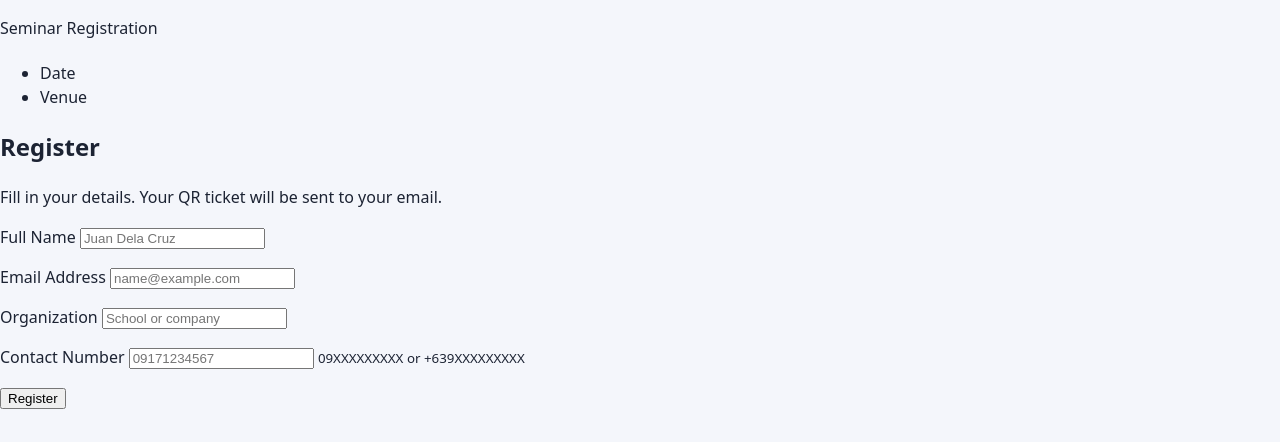
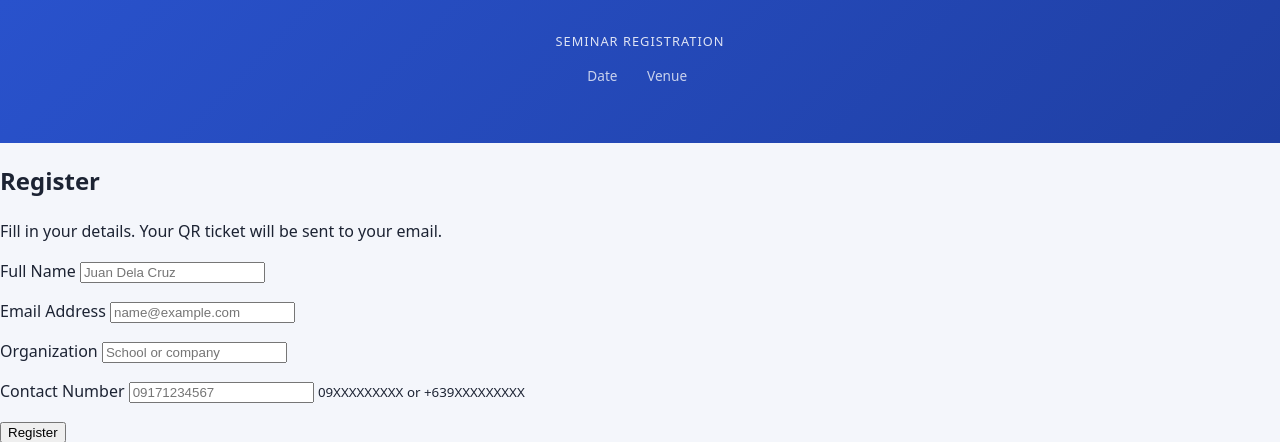
Before and after one commit to lauurnce/my-side-projects, a Python web app: template seminar-registration/app/templates/index.html in a window 1280 px wide. Shown: the top 442 px of the page. Run offline with Jinja, Linux system fonts and the light colour scheme; the template is opened without the code that fills it, so the values that code supplies are empty.

Commit message:
style(header): style event header

```diff
--- a/seminar-registration/app/static/css/style.css
+++ b/seminar-registration/app/static/css/style.css
@@ -22,3 +22,15 @@ body {
   color: var(--text);
   line-height: 1.5;
 }
+
+/* Header */
+.event-header {
+  background: linear-gradient(135deg, var(--primary), var(--primary-dark));
+  color: #fff;
+  padding: 2rem 1rem 3.5rem;
+  text-align: center;
+}
+.event-header h1 { margin: 0.25rem 0 0.75rem; font-size: clamp(1.5rem, 5vw, 2.25rem); }
+.eyebrow { margin: 0; text-transform: uppercase; letter-spacing: 0.08em; font-size: 0.8rem; opacity: 0.85; }
+.event-meta { list-style: none; padding: 0; margin: 0; display: flex; flex-wrap: wrap; justify-content: center; gap: 0.5rem 1.5rem; }
+.event-meta span { opacity: 0.75; margin-right: 0.35rem; font-size: 0.85rem; }
```
